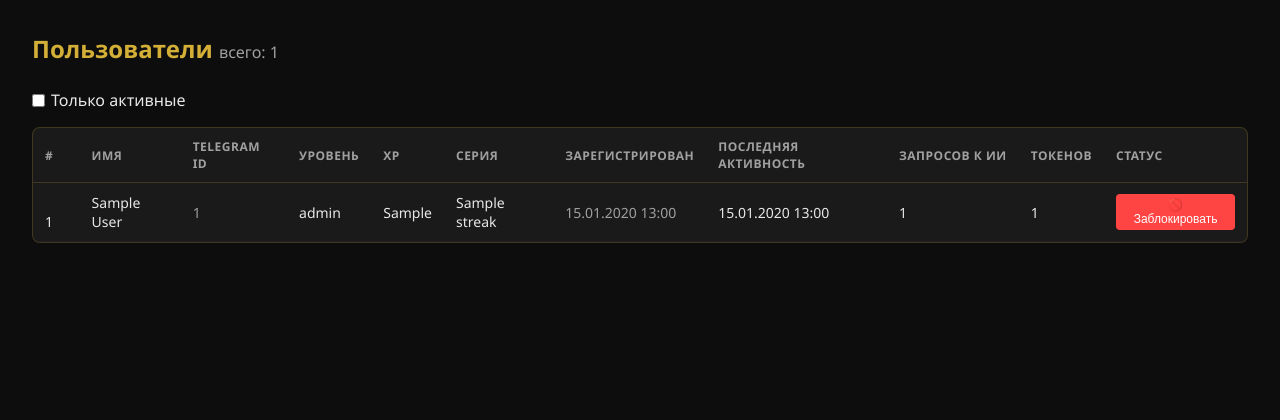
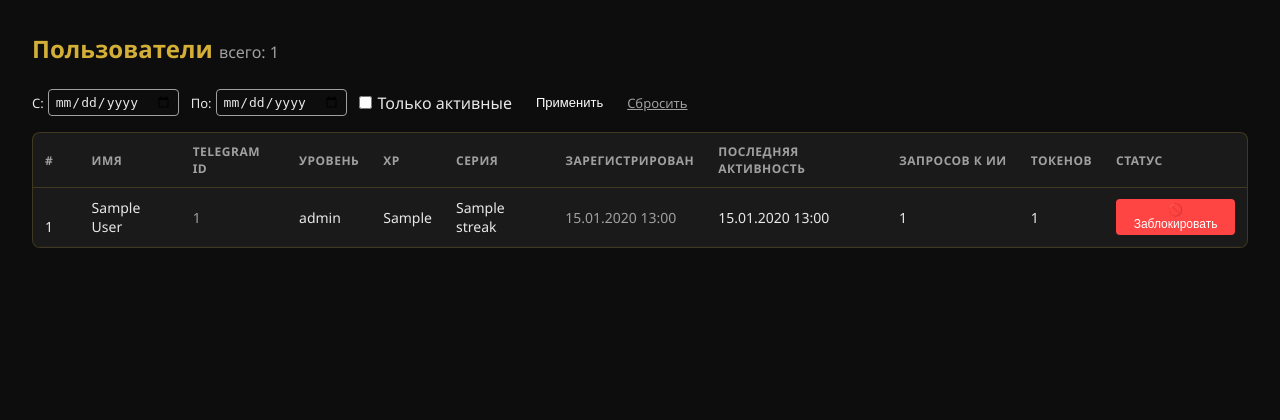
Before and after one commit to brigadavpn-lab/cbt-bot, a FastAPI app: template app/admin/templates/users.html in a window 1280 px wide. Shown: the part 56-476 px from the top of the page. Run offline with FastAPI, Linux system fonts and the light colour scheme; the template is opened without the code that fills it: most values are stand-ins (such as "Sample title", 1, 10 or a date in 2020); parts of the project's set-up code (start-up, migrations or seed data) failed here and were passed over.

Commit message:
fix(admin): restore date filter alongside active_only and sorting
Re-add date_from / date_to query params to users_page. SQL WHERE
filters by u.created_at when either param is set; HAVING (active_only)
is applied on top. Sort links and block/unblock redirects now carry
all active filters. Template gains date-range inputs and a reset link.

Co-Authored-By: Claude Sonnet 4.6 <noreply@anthropic.com>

```diff
--- a/app/admin/router.py
+++ b/app/admin/router.py
@@ -2,6 +2,7 @@ import asyncio
 import json
 import secrets as py_secrets
 from datetime import datetime, timezone, timedelta
+from typing import Optional
 
 from fastapi import APIRouter, Cookie, Depends, Form, HTTPException, Request
 from fastapi.responses import HTMLResponse, RedirectResponse
@@ -108,6 +109,8 @@ async def users_page(
     active_only: int = 0,
     sort: str = "",
     order: str = "desc",
+    date_from: Optional[str] = None,
+    date_to: Optional[str] = None,
 ):
     _SORT_COLS = {
         "xp": "u.xp",
@@ -116,6 +119,17 @@ async def users_page(
     }
     sort_col = _SORT_COLS.get(sort, "u.last_active_at")
     sort_dir = "ASC" if order == "asc" else "DESC"
+
+    where_clauses = []
+    params: dict = {}
+    if date_from:
+        where_clauses.append("u.created_at >= :date_from")
+        params["date_from"] = date_from
+    if date_to:
+        where_clauses.append("u.created_at < :date_to_excl")
+        params["date_to_excl"] = date_to + " 23:59:59"
+
+    where_sql = ("WHERE " + " AND ".join(where_clauses)) if where_clauses else ""
     having_clause = "HAVING (u.xp > 0 OR COUNT(t.id) > 0)" if active_only else ""
 
     query = (
@@ -126,13 +140,14 @@ async def users_page(
         "       u.is_blocked "
         "FROM users u "
         "LEFT JOIN token_usage t ON t.user_id = u.id "
+        f"{where_sql} "
         "GROUP BY u.id "
         f"{having_clause} "
         f"ORDER BY {sort_col} {sort_dir} NULLS LAST"
     )
 
     async with AsyncSessionLocal() as s:
-        rows = (await s.execute(text(query))).fetchall()
+        rows = (await s.execute(text(query), params)).fetchall()
 
     now = datetime.now(timezone.utc)
 
@@ -170,6 +185,8 @@ async def users_page(
         "active_only": active_only,
         "sort": sort,
         "order": order,
+        "date_from": date_from or "",
+        "date_to": date_to or "",
     })
     response.set_cookie("csrf_token", csrf_token, httponly=True, samesite="strict", max_age=3600)
     return _add_security_headers(response)
@@ -190,7 +207,9 @@ async def block_user(
         if user:
             user.is_blocked = True
             await session.commit()
-    return RedirectResponse("/admin/users", status_code=303)
+    qs = str(request.url.query)
+    redirect_url = f"/admin/users?{qs}" if qs else "/admin/users"
+    return RedirectResponse(redirect_url, status_code=303)
 
 
 @router.post("/users/{user_id}/unblock", response_class=HTMLResponse)
@@ -208,7 +227,9 @@ async def unblock_user(
         if user:
             user.is_blocked = False
             await session.commit()
-    return RedirectResponse("/admin/users", status_code=303)
+    qs = str(request.url.query)
+    redirect_url = f"/admin/users?{qs}" if qs else "/admin/users"
+    return RedirectResponse(redirect_url, status_code=303)
 
 
 # ─── Токены ─────────────────────────────────────────────────────────────────
--- a/app/admin/templates/users.html
+++ b/app/admin/templates/users.html
@@ -10,16 +10,24 @@
     {% set next_order = 'desc' %}
     {% set arrow = '' %}
   {% endif %}
-  <th><a href="/admin/users?sort={{ col }}&order={{ next_order }}{% if active_only %}&active_only=1{% endif %}" style="color:inherit;text-decoration:none;white-space:nowrap">{{ label }}{{ arrow }}</a></th>
+  <th><a href="/admin/users?sort={{ col }}&order={{ next_order }}{% if active_only %}&active_only=1{% endif %}{% if date_from %}&date_from={{ date_from }}{% endif %}{% if date_to %}&date_to={{ date_to }}{% endif %}" style="color:inherit;text-decoration:none;white-space:nowrap">{{ label }}{{ arrow }}</a></th>
 {% endmacro %}
 
-<form method="get" action="/admin/users" style="margin-bottom:16px;display:flex;align-items:center;gap:12px">
+<form method="get" action="/admin/users" style="margin-bottom:16px;display:flex;align-items:center;gap:12px;flex-wrap:wrap">
   {% if sort %}<input type="hidden" name="sort" value="{{ sort }}">{% endif %}
   {% if sort %}<input type="hidden" name="order" value="{{ order }}">{% endif %}
+  <label style="display:flex;align-items:center;gap:4px;font-size:13px">
+    С: <input type="date" name="date_from" value="{{ date_from }}" style="padding:4px 6px;border-radius:4px;border:1px solid var(--dark-platinum);background:var(--dark-card);color:inherit;font-size:13px">
+  </label>
+  <label style="display:flex;align-items:center;gap:4px;font-size:13px">
+    По: <input type="date" name="date_to" value="{{ date_to }}" style="padding:4px 6px;border-radius:4px;border:1px solid var(--dark-platinum);background:var(--dark-card);color:inherit;font-size:13px">
+  </label>
   <label style="display:flex;align-items:center;gap:6px;cursor:pointer;user-select:none">
     <input type="checkbox" name="active_only" value="1" {% if active_only %}checked{% endif %} onchange="this.form.submit()">
     Только активные
   </label>
+  <button type="submit" style="padding:4px 12px;border-radius:4px;border:none;cursor:pointer;background:var(--dark-accent);color:#fff;font-size:13px">Применить</button>
+  <a href="/admin/users" style="font-size:13px;color:var(--dark-platinum)">Сбросить</a>
 </form>
 
 <div class="card" style="padding:0;overflow:hidden">
@@ -71,16 +79,21 @@
                 <td>{{ u.total_requests }}</td>
                 <td>{{ "{:,}".format(u.total_tokens | int) }}</td>
                 <td>
+                    {% set qs = '?sort=' ~ sort ~ '&order=' ~ order ~ ('&active_only=1' if active_only else '') ~ ('&date_from=' ~ date_from if date_from else '') ~ ('&date_to=' ~ date_to if date_to else '') %}
                     {% if u.is_blocked %}
-                    <form method="post" action="/admin/users/{{ u.id }}/unblock">
+                    <form method="post" action="/admin/users/{{ u.id }}/unblock{{ qs }}">
                         <input type="hidden" name="csrf_token" value="{{ csrf_token }}">
+                        <input type="hidden" name="date_from" value="{{ date_from }}">
+                        <input type="hidden" name="date_to" value="{{ date_to }}">
                         <button type="submit" style="background:#00C851;color:#000;border:none;padding:4px 10px;cursor:pointer;border-radius:4px;font-size:12px;">
                             ✅ Разблокировать
                         </button>
                     </form>
                     {% else %}
-                    <form method="post" action="/admin/users/{{ u.id }}/block">
+                    <form method="post" action="/admin/users/{{ u.id }}/block{{ qs }}">
                         <input type="hidden" name="csrf_token" value="{{ csrf_token }}">
+                        <input type="hidden" name="date_from" value="{{ date_from }}">
+                        <input type="hidden" name="date_to" value="{{ date_to }}">
                         <button type="submit" style="background:#FF4444;color:#fff;border:none;padding:4px 10px;cursor:pointer;border-radius:4px;font-size:12px;">
                             🚫 Заблокировать
                         </button>
```
